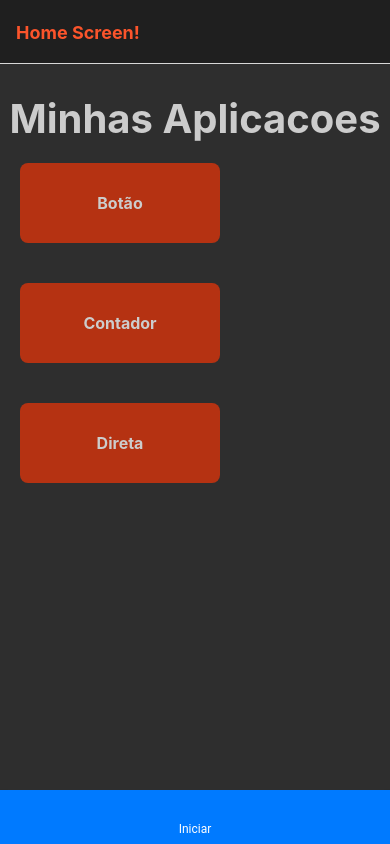
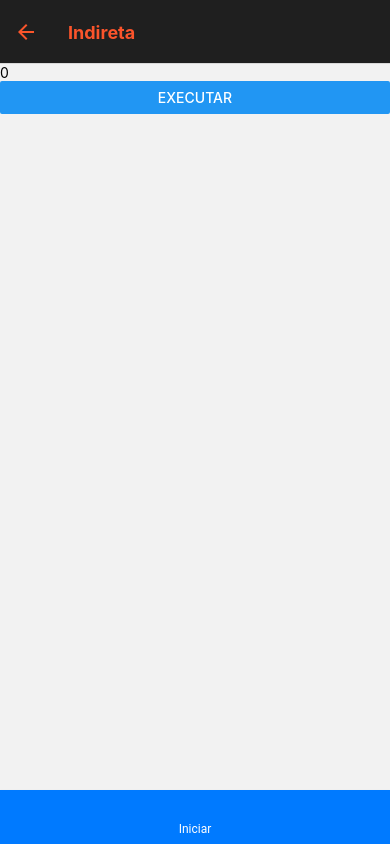
Before and after one commit to cristianeterra/curso-react-native-exercicios2, a React Native app: screen /Indireta in a window 390 px wide. Built offline with nearby package versions, Linux system fonts and the light colour scheme.

Commit message:
Comunicacao indireta - pai e filho

```diff
--- /dev/null
+++ b/src/components/indireta/FilhoIndireta.js
@@ -0,0 +1,20 @@
+import React from 'react'
+import { Button } from 'react-native'
+
+export default function FilhoIndireta(props){
+  function gerarNumero(minimo, maximo) {
+    const fator = maximo - minimo + 1
+    const nro_aleatorio = parseInt(Math.random() * fator) + minimo
+    return  nro_aleatorio
+  }
+
+  return (
+    <Button
+      title="Executar"
+      onPress={function() {
+        const n = gerarNumero(props.min, props.max)
+        props.funcao(n)
+      }}
+    />
+  )
+}
--- /dev/null
+++ b/src/components/indireta/PaiIndireta.js
@@ -0,0 +1,19 @@
+import React, { useState } from 'react'
+import FilhoIndireta from './FilhoIndireta'
+import { Text } from 'react-native'
+import { homeStyles } from '../../screens/home/HomeStyle'
+
+export default props => {
+  const [num, setNum] = useState(0)
+
+  function exibirValor(numero) {
+    setNum(numero)
+  }
+
+  return (
+    <>
+    <Text style={homeStyles}>{num}</Text>
+    <FilhoIndireta min={1} max={60} funcao={exibirValor} />
+    </>
+  )
+}
--- a/src/routes/AppStack.tsx
+++ b/src/routes/AppStack.tsx
@@ -16,6 +16,7 @@ import Titulopai from '../components/Titulo';
 import Botao from '../components/Botao';
 import Contadorpai from '../components/Contador';
 import DiretaPai from '../components/direta/Pai';
+import PaiIndireta from '../components/indireta/PaiIndireta';
 
 export function AppStack(){
     return (
@@ -42,6 +43,7 @@ export function AppStack(){
             <HomeStack.Screen name='Botao' component={Botao}/>
             <HomeStack.Screen name='Contador' component={Contadorpai}/>
             <HomeStack.Screen name='Direta' component={DiretaPai}/>
+            <HomeStack.Screen name='Indireta' component={PaiIndireta}/>
         </HomeStack.Navigator>
     )
 }
--- a/src/screens/home/Home.tsx
+++ b/src/screens/home/Home.tsx
@@ -21,6 +21,7 @@ function HomeScreen({navigation}){
             <CardButton title="Botão" style={homeStyles.homeButton} onPress={() => navigation.navigate('Botao')} />
             <CardButton title="Contador" style={homeStyles.homeButton} onPress={() => navigation.navigate('Contador')} />
             <CardButton title="Direta" style={homeStyles.homeButton} onPress={() => navigation.navigate('Direta')} />
+            <CardButton title="Indireta" style={homeStyles.homeButton} onPress={() => navigation.navigate('Indireta')} />
         </SafeAreaView>
     )
 }
```
